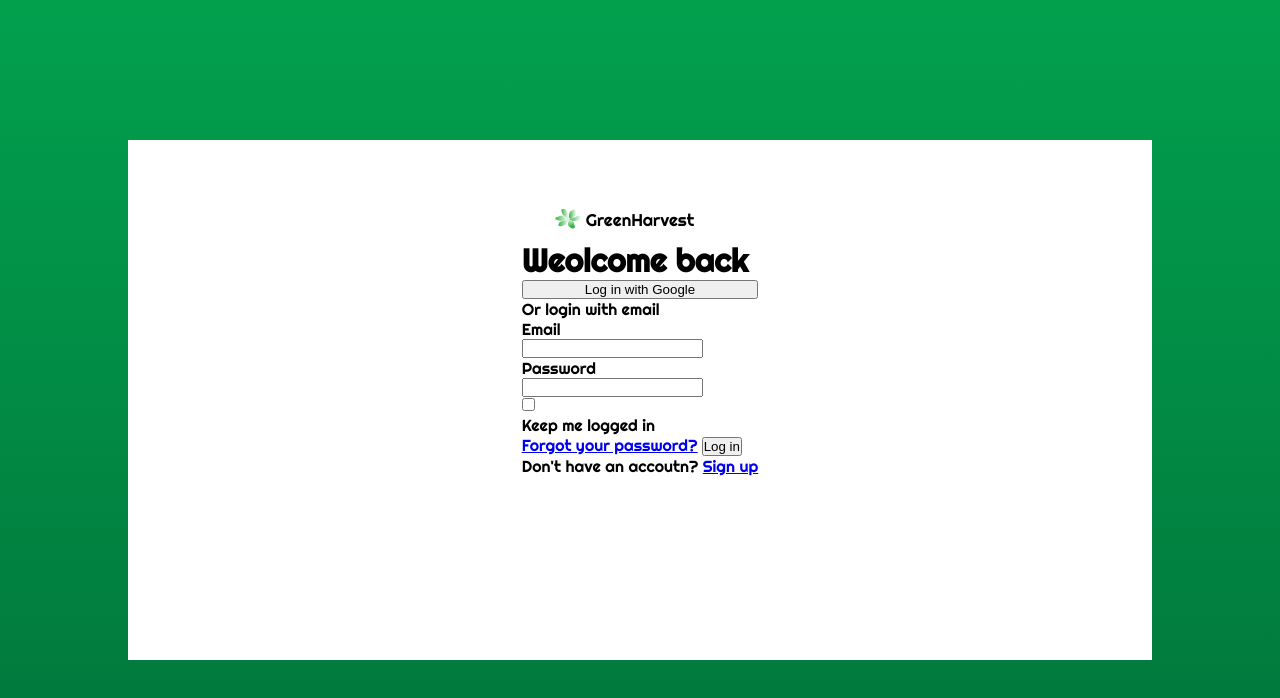
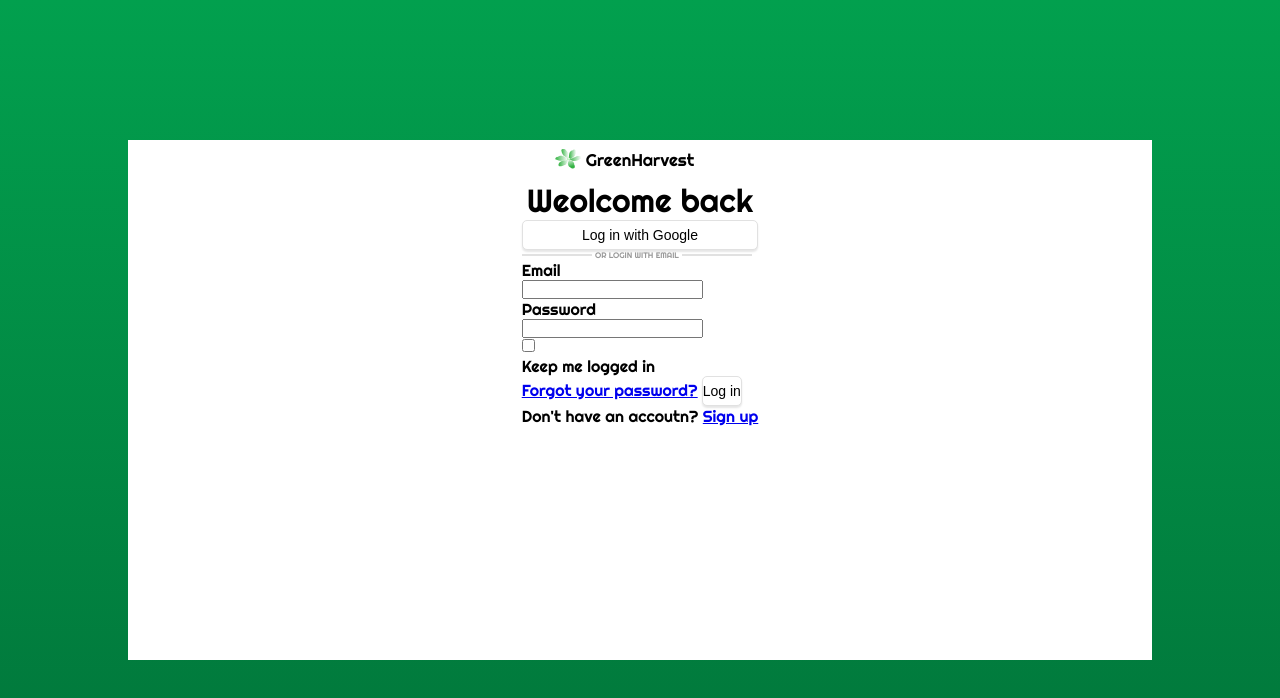
Before and after one commit to KasiaPodkowa/landing-page-training, a plain HTML site: page index.html in a window 1280 px wide. Drawn offline with Linux system fonts and the light colour scheme.

Commit message:
scss changes
btn, vectors

```diff
--- a/index.html
+++ b/index.html
@@ -20,13 +20,13 @@
                 <span class=" text logo__name">GreenHarvest</span>
             </div>
 
-            <h1 class=" text main__h1">Weolcome back</h1>
+            <h1 class="text main__h1">Weolcome back</h1>
 
             <button class="button button--google">Log in with Google</button>
 
             <div class="alternative main__alternative">
                 <div class="vector alternative__vector"></div>
-                <p class="text text__alternative">Or login with email</p>
+                <p class="text alternative__text">Or login with email</p>
                 <div class="vector alternative__vector"></div>
             </div>
 
--- a/sass/_body.scss
+++ b/sass/_body.scss
@@ -12,4 +12,39 @@ body {
 
 .text {
     font-family: $fontFamily;
+    font-style: normal;
+    font-weight: normal;
 }
+
+.button {
+    background-color: #fff;
+    border: 1px solid #E1E1E1;
+    box-shadow: 0px 2px 2px rgba(0, 0, 0, 0.1);
+    border-radius: 5px;
+    font-size: 14px;
+    line-height: 28px;
+}
+
+.alternative {
+    display: flex;
+    align-items:
+        center;
+
+
+    &__vector {
+        border: 1px solid #E1E1E1;
+        width: calc((100% - 96px)/2);
+        height: 0;
+
+    }
+
+    &__text {
+        text-transform: uppercase;
+        font-size: 8px;
+        line-height: 10px;
+        width: 90px;
+        text-align: center;
+        color: #999999;
+        // align-self: center;
+    }
+}
--- a/sass/_main.scss
+++ b/sass/_main.scss
@@ -11,7 +11,7 @@
         justify-content: center;
         align-content: center;
         line-height: 40px;
-        margin-top: 60px;
+        // margin-top: 60px;
 
         &__img {
             position: relative;
@@ -28,4 +28,8 @@
         }
     }
 
+    &__h1 {
+        text-align: center;
+    }
+
 }
```
Also changed, not shown: css/style.css, 1 other file.
